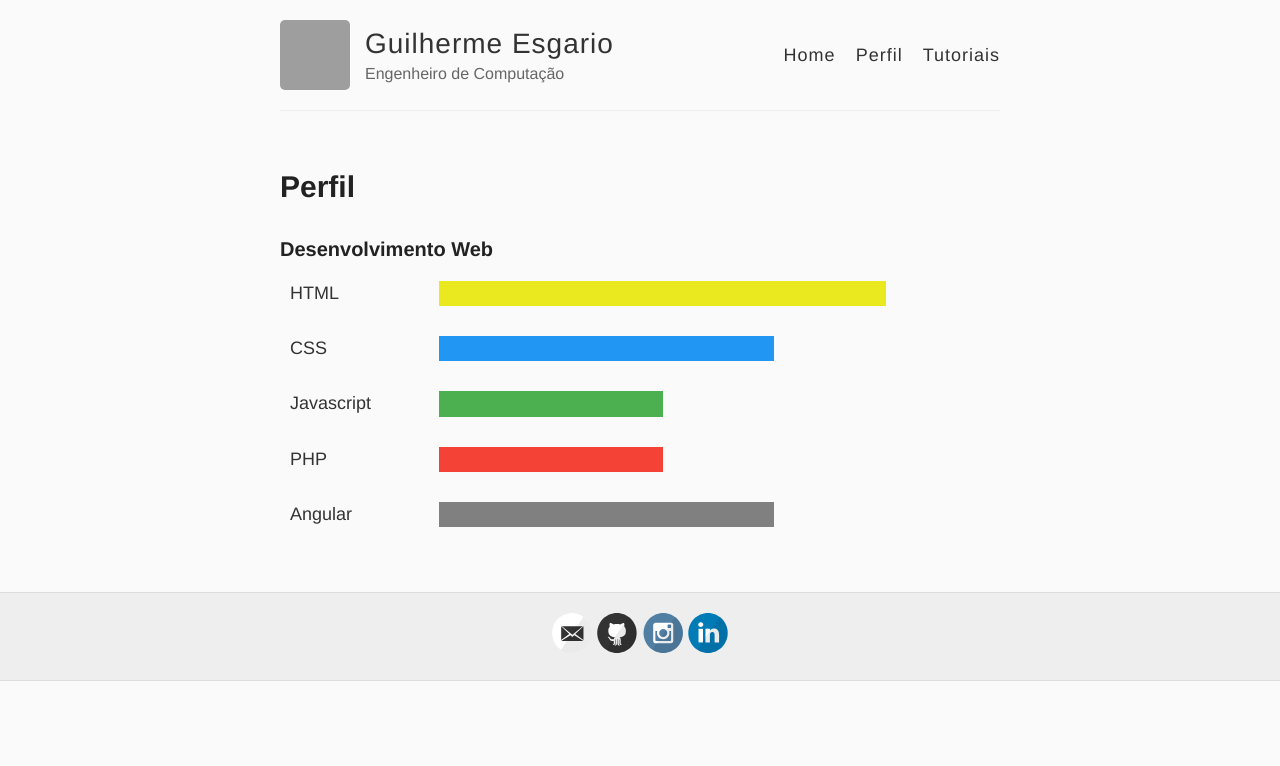
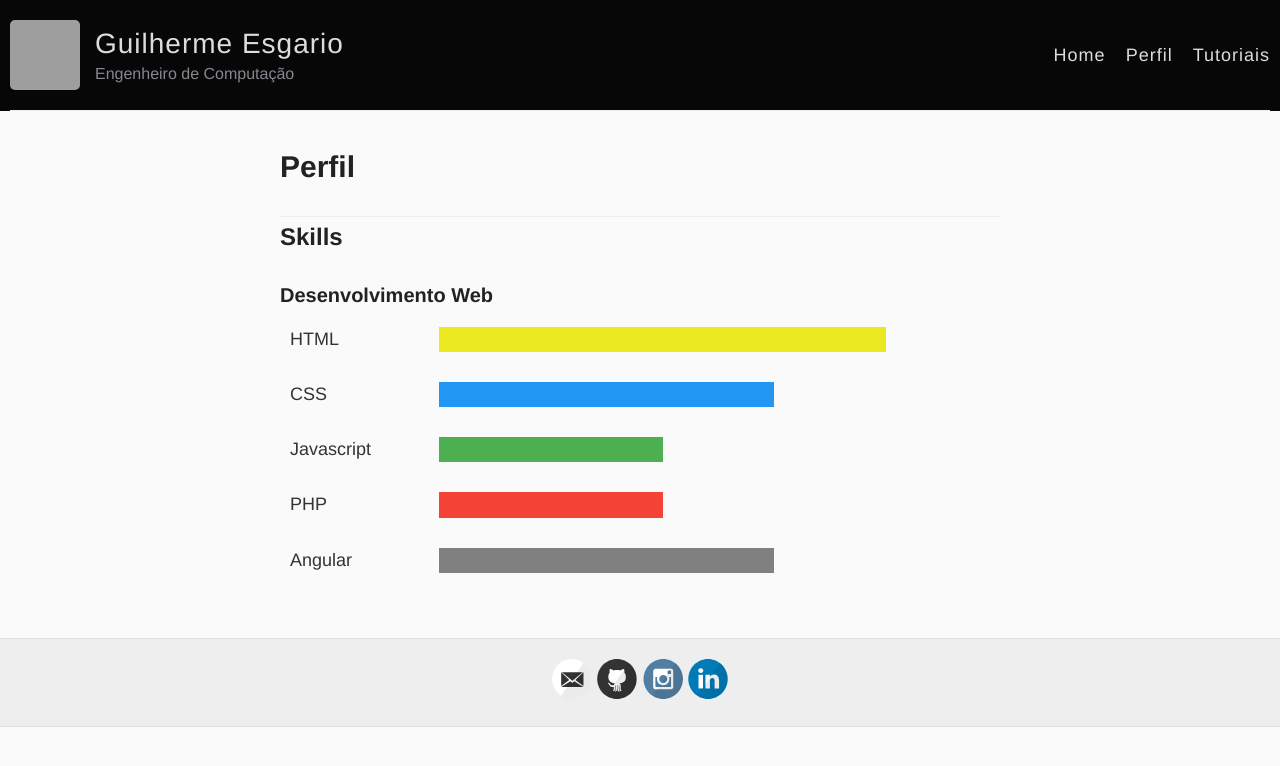
Before and after one commit to esgario/personal-website, a Jekyll site: the page built from perfil.html, in a window 1280 px wide. Shown: the top 766 px of the page. Built offline with Jekyll 4.4.1, drawn with Linux system fonts in a browser that asks for light colours; grey boxes are pictures that could not be loaded.

Commit message:
Change layout

```diff
--- a/_config.yml
+++ b/_config.yml
@@ -53,7 +53,7 @@ baseurl: ""
 # !! You don't need to change any of the configuration flags below !!
 #
 
-permalink: /:title/
+permalink: /:categories/:title/
 
 # The release of Jekyll Now that you're using
 version: v1.2.0
--- a/_layouts/default.html
+++ b/_layouts/default.html
@@ -16,10 +16,11 @@
   </head>
 
   <body style="background-color:#fafafa;">
-    <div class="wrapper-masthead">
+    <!--<div class="wrapper-masthead">-->
+    <div>
       {%- assign default_paths = site.pages | map: "path" -%}
-    {%- assign page_paths = site.header_pages | default: default_paths -%}
-      <div class="container">
+      {%- assign page_paths = site.header_pages | default: default_paths -%}
+      <div class="container top">
         <header class="masthead clearfix">
           <a href="{{ site.baseurl }}/" class="site-avatar"><img src="{{ site.avatar }}" /></a>
 
@@ -32,7 +33,7 @@
             {%- for path in page_paths -%}
               {%- assign my_page = site.pages | where: "path", path | first -%}
               {%- if my_page.title -%}
-              <a class="page-link" href="{{ my_page.url | relative_url }}">{{ my_page.title | escape }}</a>
+              <a href="{{ my_page.url | relative_url }}">{{ my_page.title | escape }}</a>
               {%- endif -%}
             {%- endfor -%}
           </nav>
--- a/_sass/_my-styles.scss
+++ b/_sass/_my-styles.scss
@@ -23,3 +23,8 @@
 .bg-blue {background-color: #2196F3;}
 .bg-red {background-color: #f44336;}
 .bg-grey {background-color: #808080;}
+
+.bar {width: 100%;
+	  height: 1px;
+	  background: #eee;
+	  float: left;}
--- a/_sass/_variables.scss
+++ b/_sass/_variables.scss
@@ -7,11 +7,12 @@
 $blue: #4183C4;
 
 // Grays
-$black: #000;
+$black: #070707;
 $darkerGray: #222;
 $darkGray: #333;
 $gray: #666;
 $lightGray: #eee;
+$lightGrayTop: #ddd;
 $white: #fff;
 
 // Font stacks
--- a/perfil.html
+++ b/perfil.html
@@ -21,6 +21,9 @@ skills:
 ---
 
 
+<div class="bar">&nbsp;</div>
+<h2>Skills</h2>
+
 <h3 style="margin-bottom:0;">Desenvolvimento Web</h3>
 
 {% for skill in page.skills %}
--- a/style.scss
+++ b/style.scss
@@ -31,6 +31,11 @@ body {
   width: 100%;
 }
 
+.top {
+  max-width: none;
+  background-color: $black;
+}
+
 h1, h2, h3, h4, h5, h6 {
   font-family: $helveticaNeue;
   color: $darkerGray;
@@ -48,7 +53,7 @@ h1, h2, h3, h4, h5, h6 {
 h1 {
   font-size: 30px;
   a {
-    color: inherit;
+    color: $lightGrayTop;
   }
 }
 
@@ -203,7 +208,7 @@ img {
 
 .site-description {
   margin: -5px 0 0 0;
-  color: $gray;
+  color: #878790;
   font-size: 16px;
 
   @include mobile {
@@ -226,7 +231,7 @@ nav {
 
   a {
     margin-left: 20px;
-    color: $darkGray;
+    color: $lightGrayTop;
     text-align: right;
     font-weight: 300;
     letter-spacing: 1px;
```
Also changed, not shown: 3 other files.
